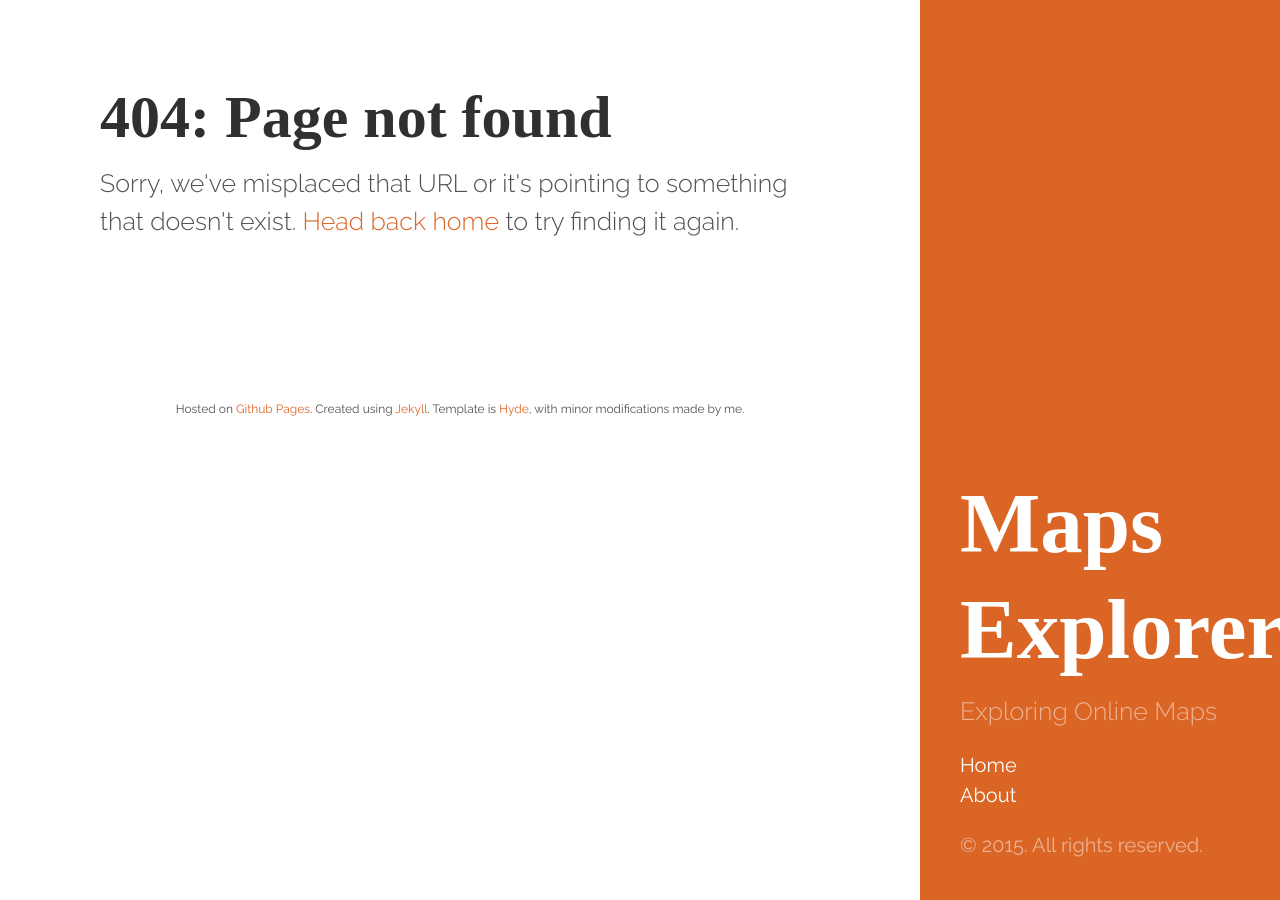
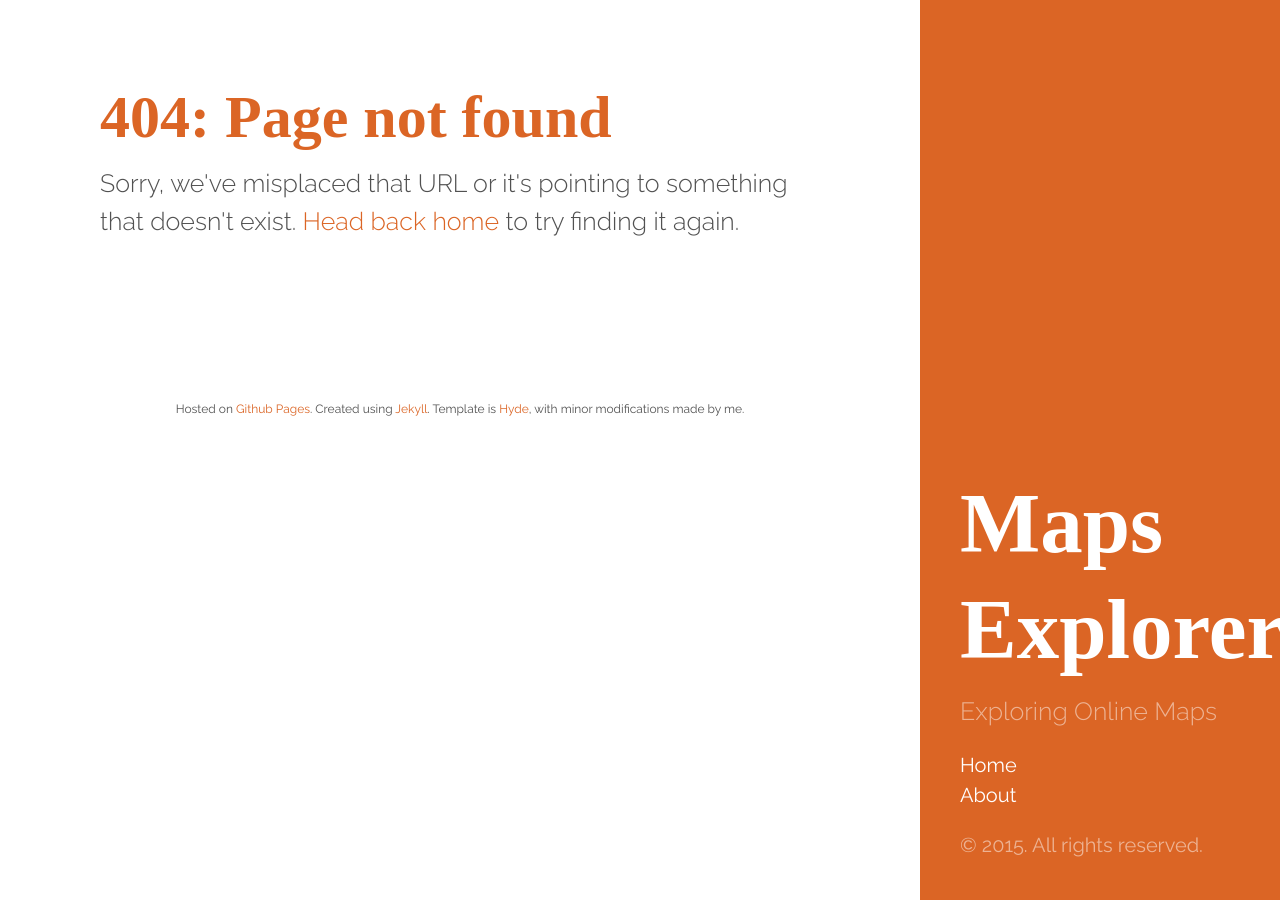
Before and after one commit to arubyist/MapExplorer, a Jekyll site: the page built from 404.html, in a window 1280 px wide. Built offline with Jekyll 4.4.1, drawn with Linux system fonts in a browser that asks for light colours; nearby versions of some CDN libraries; some web fonts are replaced.

Commit message:
changed color for individual post title

```diff
--- a/public/css/poole.css
+++ b/public/css/poole.css
@@ -315,6 +315,7 @@ tbody tr:nth-child(odd) th {
 .page-title,
 .post-title {
   margin-top: 0;
+  color: #db6525;
 }
 
 /* Meta data line below post title */
```
